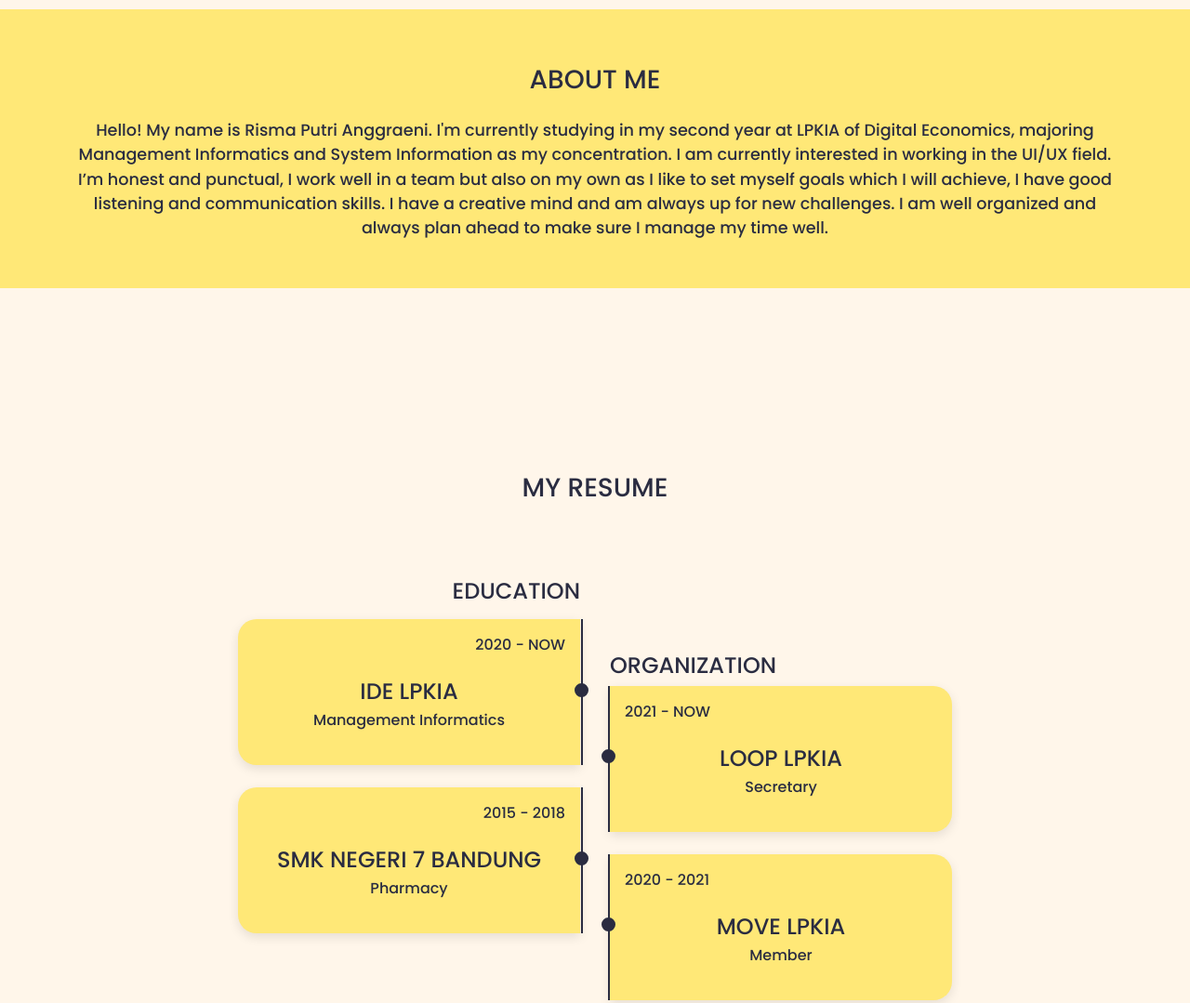
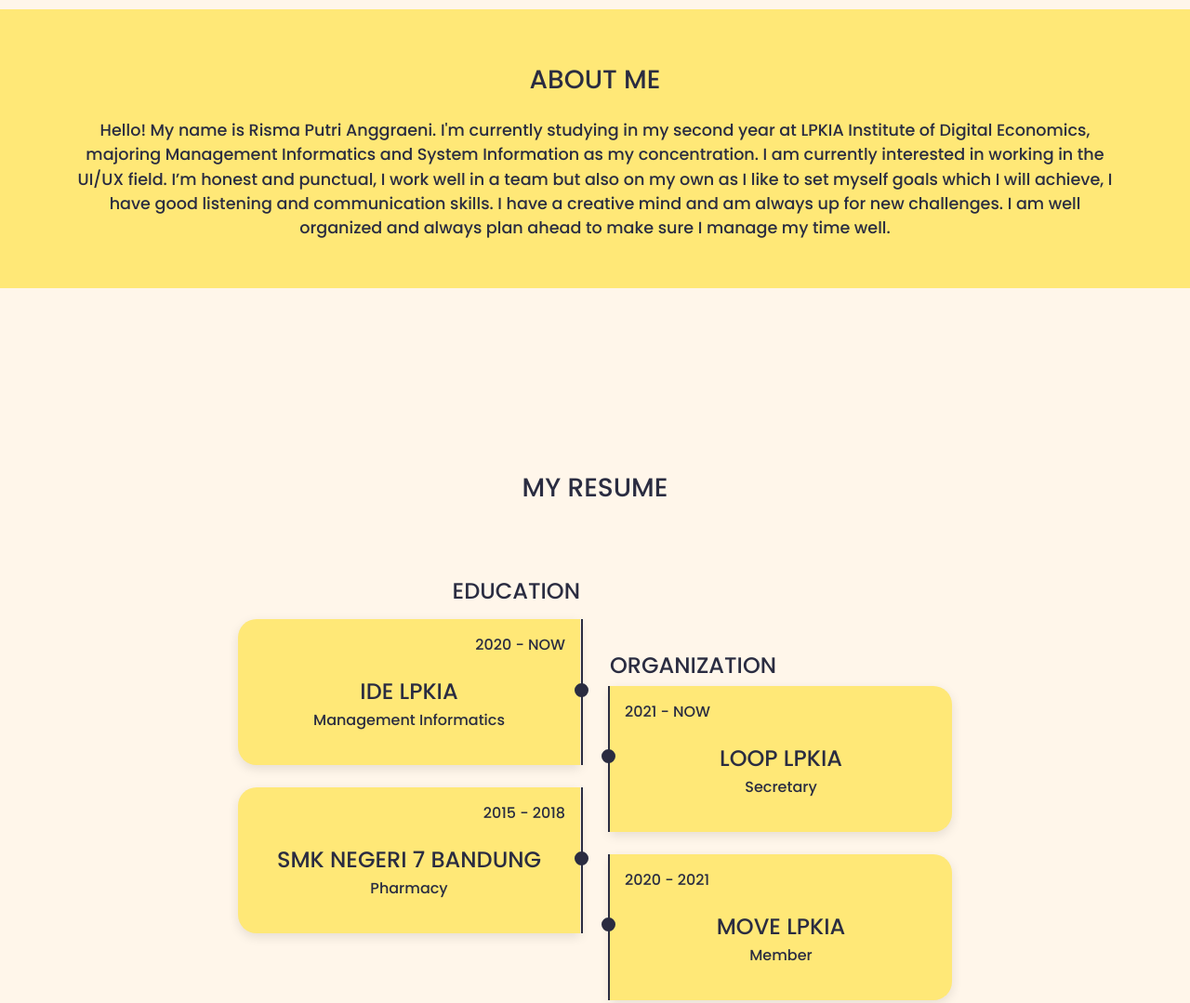
Before and after one commit to rismapa/rismapa.github.io, a plain HTML site: page index.html in a window 1280 px wide. Shown: the part 940-2019 px from the top of the page at 93% size. Drawn offline with nearby package versions, Linux system fonts and the light colour scheme.

Commit message:
Finishhhh

```diff
--- a/index.html
+++ b/index.html
@@ -61,7 +61,7 @@
         <div class="container isi" data-aos="fade-up" >
           <h3 class="my-4">ABOUT ME</h3>
           <p style="font-size: 1.1rem">
-            Hello! My name is Risma Putri Anggraeni. I'm currently studying in my second year at LPKIA of Digital Economics, majoring Management Informatics and System Information as my concentration.
+            Hello! My name is Risma Putri Anggraeni. I'm currently studying in my second year at LPKIA Institute of Digital Economics, majoring Management Informatics and System Information as my concentration.
             I am currently interested in working in the UI/UX field. I’m honest and punctual, I work well in a team but also on my own as I like to set myself goals which I will achieve, I have good listening and communication skills. I have a creative mind and am always up for new challenges. I am well organized and always plan ahead to make sure I manage my time well.
           </p>
         </div>
--- a/style.css
+++ b/style.css
@@ -307,7 +307,6 @@ nav ul .active {
   max-width: 110px;
   max-height: 110px;
   border-radius: 50%;
-  border: 2px solid #3d405b;
 }
 
 .gallery li span {
```
